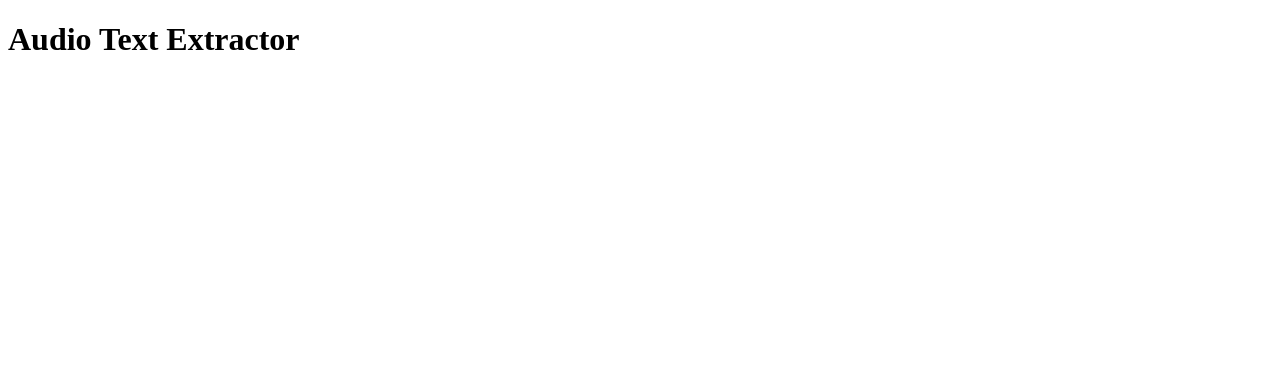
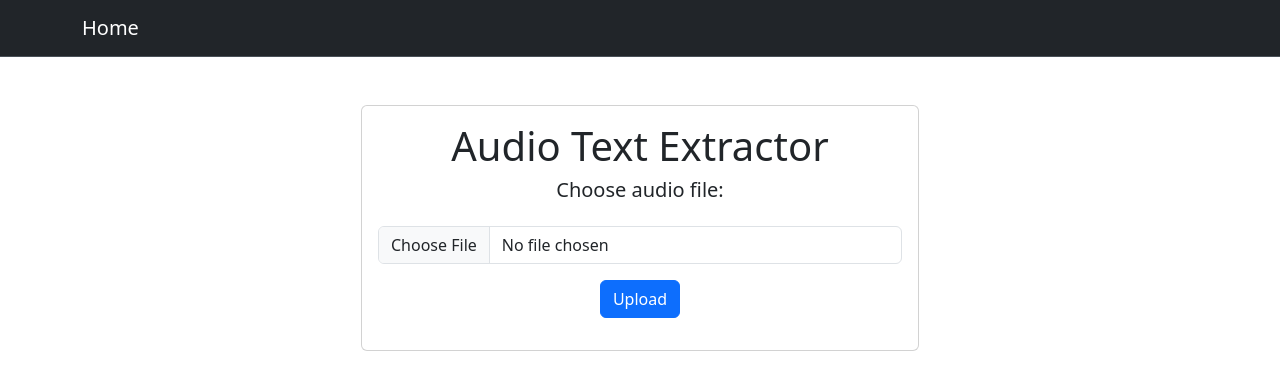
Before and after one commit to rivka-levit/audio-text-extractor, a Flask app: page / in a window 1280 px wide. Shown: the top 390 px of the page. Run offline with Flask 3, Linux system fonts and the light colour scheme.

Commit message:
index page

```diff
--- a/app/templates/index.html
+++ b/app/templates/index.html
@@ -1,10 +1,44 @@
 <!DOCTYPE html>
 <html lang="en">
 <head>
-    <meta charset="UTF-8">
+    <meta charset="UTF-8" name="viewport" content="width=device-width, initial-scale=1">
     <title>Audio Text Extractor</title>
+    <link href="https://cdn.jsdelivr.net/npm/bootstrap@5.3.2/dist/css/bootstrap.min.css"
+          rel="stylesheet"
+          integrity="sha384-T3c6CoIi6uLrA9TneNEoa7RxnatzjcDSCmG1MXxSR1GAsXEV/Dwwykc2MPK8M2HN"
+          crossorigin="anonymous">
 </head>
 <body>
-    <h1>Audio Text Extractor</h1>
+
+<nav class="navbar bg-dark border-bottom border-body" data-bs-theme="dark">
+    <div class="container">
+        <div class="row">
+            <a class="navbar-brand" href="/">Home</a>
+        </div>
+    </div>
+</nav>
+
+
+<div class="container">
+<div class="card text-center w-50 mt-5 mx-auto">
+  <div class="card-body">
+    <h1 class="card-title">Audio Text Extractor</h1>
+    <h5 class="card-text mb-4">Choose audio file:</h5>
+      <form action="/" method="post" enctype="multipart/form-data">
+        <div class="mb-3">
+          <input type="file" class="form-control" id="audio"
+                 name="audio">
+        </div>
+        <button type="submit" class="btn btn-primary center mb-3">Upload</button>
+      </form>
+  </div>
+
+</div>
+
+</div>
+
+<script src="https://cdn.jsdelivr.net/npm/bootstrap@5.3.2/dist/js/bootstrap.bundle.min.js"
+        integrity="sha384-C6RzsynM9kWDrMNeT87bh95OGNyZPhcTNXj1NW7RuBCsyN/o0jlpcV8Qyq46cDfL"
+        crossorigin="anonymous"></script>
 </body>
 </html>
```
